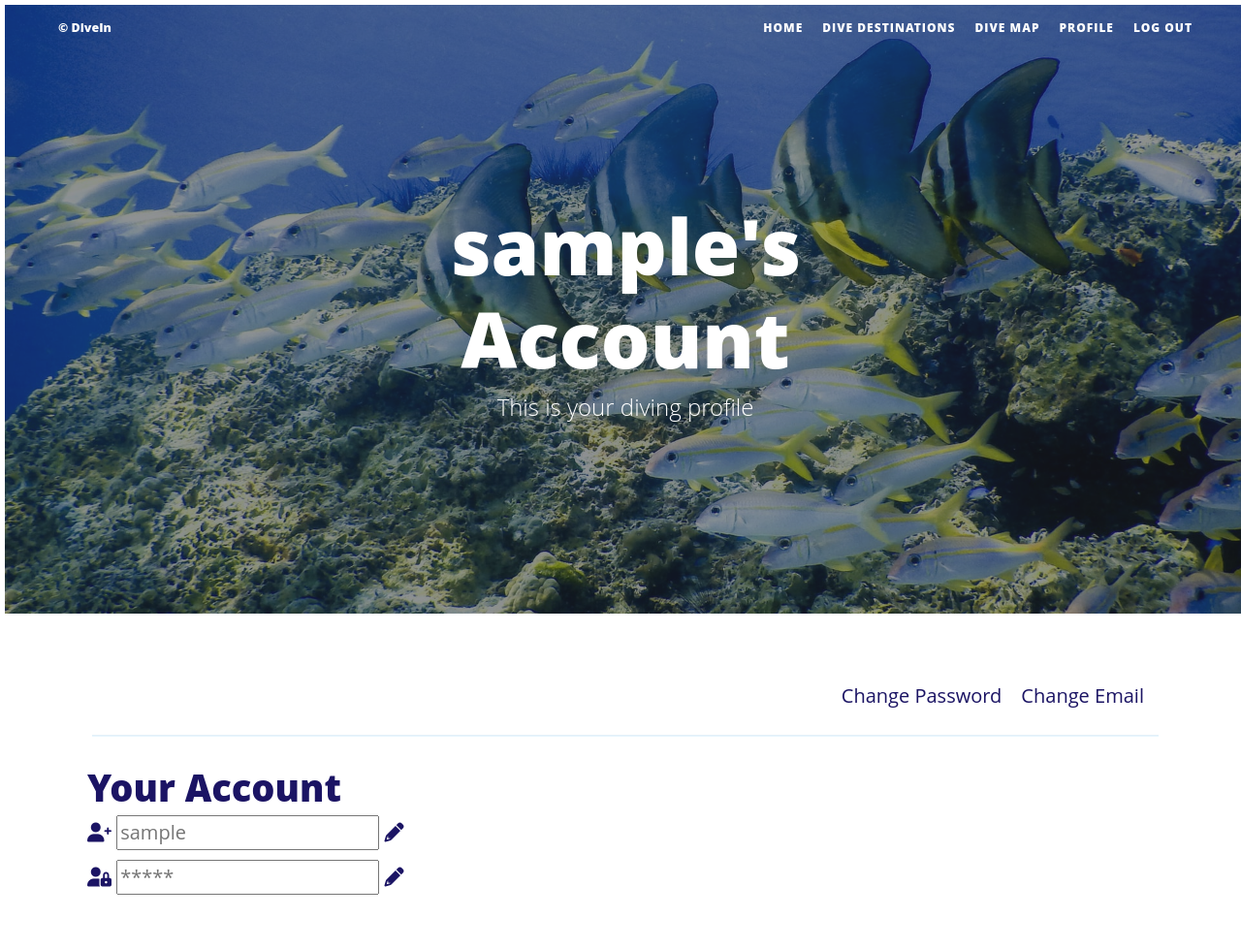
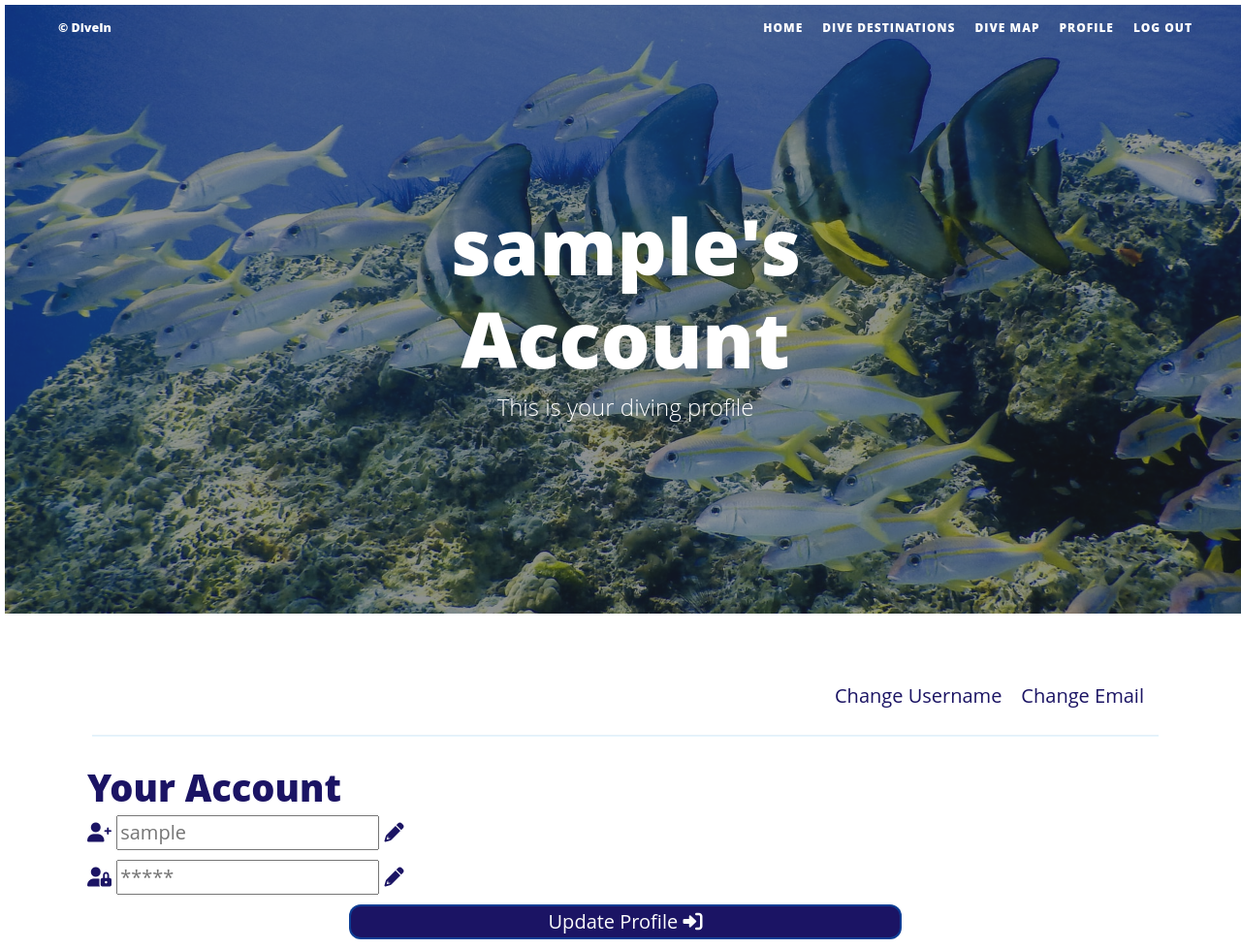
Before and after one commit to daniellima338/DiveIn, a Flask app: page /profile/1 in a window 1280 px wide. Shown: the whole page at 97% size. Before the commit the page ends 923 px from the top, so only its background shows below. Run offline with Flask 2, Linux system fonts and the light colour scheme; the visitor is signed in with stand-in values (Sample User, id 1); a database or web service that is not in the repository returns one stand-in record (values such as "Sample title"); some libraries are stand-ins or nearby versions.

Commit message:
work done on function to change username and password

```diff
--- a/app.py
+++ b/app.py
@@ -85,7 +85,6 @@ def login():
                 flash("Incorrect Username and/or Password")
                 #redirect is used to redirect a user back to another page
                 return redirect(url_for("login"))
-
         else:
             #username doesn't exist
             flash("Incorrect Username and/or Password")
@@ -93,19 +92,19 @@ def login():
 
 
 
-@app.route("/edit_username/<user_id>", methods=["GET", "POST"])
-def update_username(user_id):
-    if request.method == "POST":
-        # check if username already exists in db
-        username = mongo.db.users.find_one(
-            {"username": session["user"]})["username"]
-        if username:
-            flash("Username already exists")
-            return redirect(url_for("profile"))
+@app.route("/edit_username", methods=["POST"])
+def update_username():
+    print("Entering user update")
+    # check if username already exists in db
+    username = mongo.db.users.find_one(
+        {"username": session["user"]})["username"]
+    if username:
+        flash("Username already exists")
+        return redirect(url_for("home"))
 
-        update_username = {
-            "username": request.form.get("username").lower()
-        }
+    update_username = {
+        "username": request.form.get("username").lower()
+    }
 
     mongo.db.users.update(username, update_username)
     flash("Username Succesfully Updated!")
--- a/templates/components/auth/register.html
+++ b/templates/components/auth/register.html
@@ -22,7 +22,7 @@
         </div>
         <!-- register -->
         <div class="row mb-3 center-align">
-            <button type="submit" class="registration-button">
+            <button type="submit" class="registration-button center-align">
                 Register <i class="fas fa-sign-in-alt"></i>
             </button>
         </div>
--- a/templates/components/auth/user_form.html
+++ b/templates/components/auth/user_form.html
@@ -1,11 +1,11 @@
-<form method="POST" action="{{ url_for('register') }}">
+<form method="POST" action="{{ url_for('update_username') }}">
     <div>
         <!-- username -->
         <div class="row">
             <div class="col s12 mb-3">
                 <i class="fas fa-user-plus"></i>
                 <input id="username" name="username" type="text" pattern="^[a-zA-Z0-9]{5,15}$" class="validate" placeholder="{{ username }}" required>
-                <a href="{{ url_for('update_username', user_id=user_id) }}"><i class="fas fa-pencil-alt"></i></a>
+                <a href="{{ url_for('update_username') }}"><i class="fas fa-pencil-alt"></i></a>
             </div>
         </div>
         <!-- password -->
@@ -17,4 +17,10 @@
                 <a href="#"><i class="fas fa-pencil-alt"></i></a>
             </div>
         </div>
+                <!-- register -->
+        <div class="row mb-3 center-align">
+            <button type="submit" class="registration-button">
+                Update Profile <i class="fas fa-sign-in-alt"></i>
+            </button>
+        </div>
 </form>
--- a/templates/pages/profile.html
+++ b/templates/pages/profile.html
@@ -18,7 +18,7 @@
 <div class="container">
     <div class="navbar navbar-expand-lg">
         <ul class="navbar-nav ms-auto">
-            <li class="nav-item"><a class="nav-link px-lg-3 py-3 py-lg-4" href="{{ url_for('home') }}">Change Password</a></li>
+            <li class="nav-item"><a class="nav-link px-lg-3 py-3 py-lg-4" href="{{ url_for('update_username') }}">Change Username</a></li>
             <li class="nav-item"><a class="nav-link px-lg-3 py-3 py-lg-4" href="{{ url_for('dive_destinations') }}">Change Email</a></li>
         </ul>
     </div>
@@ -26,7 +26,6 @@
 
     <h1 class="mt-5">Your Account</h1>
     {% include 'components/auth/user_form.html' %}
-
 </div>
 
 
```
